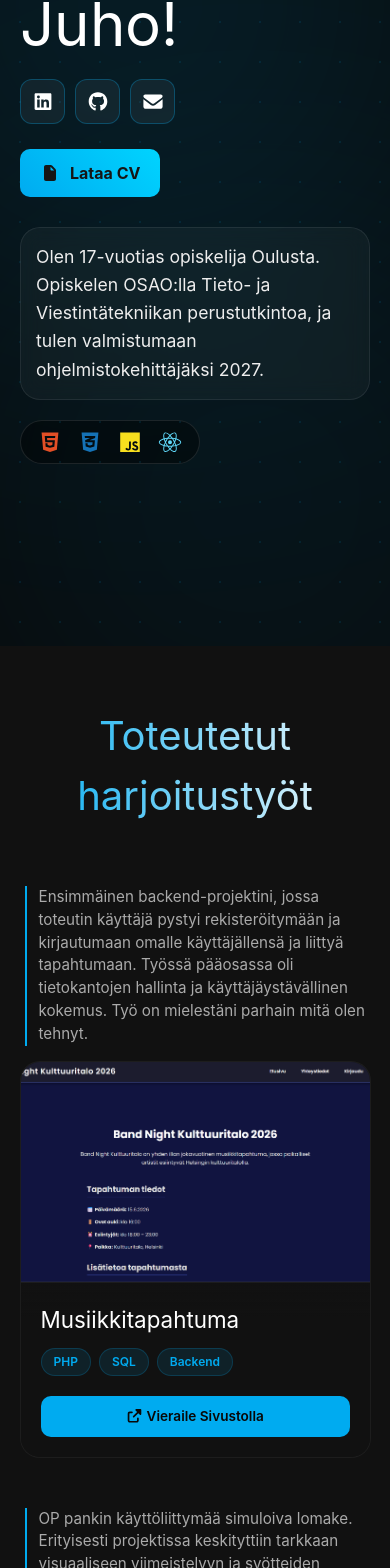
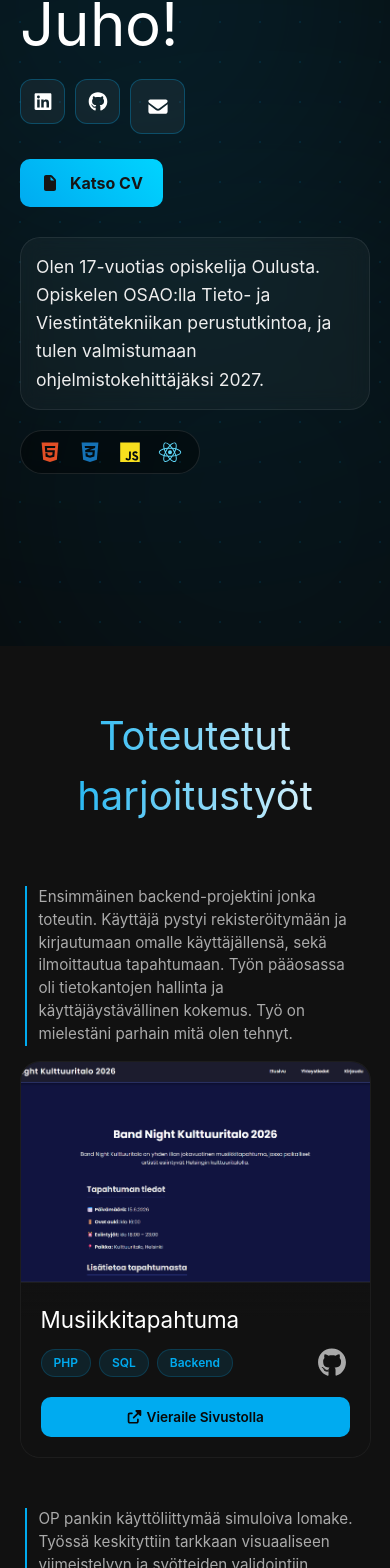
Before and after one commit to Juhohaima/Portfolio2026, a React app: page / in a window 390 px wide. Shown: the part 198-1766 px from the top of the page. Built offline with nearby package versions, Linux system fonts and the light colour scheme; the HTML template or start-up script is replaced by a standard one.

Commit message:
final commit

```diff
--- a/src/components/Hero.css
+++ b/src/components/Hero.css
@@ -1,4 +1,3 @@
-/* --- PERUSASETUKSET --- */
 .hero-container {
   min-height: 100vh;
   display: flex;
@@ -6,11 +5,11 @@
   justify-content: flex-start;
   padding: 0 12%;
   position: relative;
-  overflow: hidden;
-  background-color: #080808;
+  overflow: hidden; /* alhaalta scrollbar pois */
+  background-color: #080808; /* tumma tausta */
 }
 
-/* TAUSTAEFEKTIT */
+/* väriefekti taustalla */
 .hero-grid-pattern {
   position: absolute;
   top: 0; left: 0; width: 100%; height: 100%;
@@ -30,7 +29,9 @@
 .hero-bg-glow-1 { background: #00abf0; top: -100px; right: -50px; }
 .hero-bg-glow-2 { background: #0071a1; bottom: -150px; left: -50px; }
 
-/* --- SISÄLTÖ --- */
+/* väriefekti osio päättyy */
+
+/* muu sisältö */
 .hero-content {
   position: relative;
   z-index: 5;
@@ -38,12 +39,13 @@
   max-width: 1200px;
 }
 
+/* "tervetuloa portofolioon" teksti */
 .hero-intro {
   display: block;
-  font-size: 1.4rem;
-  font-weight: 500;
-  letter-spacing: 2px;
-  margin-bottom: 0.5rem;
+  font-size: 1.4rem; /* fonttikoko */
+  font-weight: 500; /* fontin paksuus */
+  letter-spacing: 2px; /* väliä kirjaimiin */
+  margin-bottom: 0.5rem; /* väliä alapuolella olevaan "Hei olen juho" tekstiin */
   color: #00abf0;
 }
 
@@ -55,89 +57,115 @@
   gap: 50px;
 }
 
+/* vasemmalla olevat tekstit ja napit */
 .hero-left {
   display: flex;
   flex-direction: column;
-  gap: 25px;
+  gap: 25px; /* välit elementtien välillä */
 }
 
-/* Some-ikonit */
+/* some ikonit sijoitus */
 .hero-socials {
   display: flex;
-  gap: 15px;
+  gap: 15px; /* väli ikonien välillä */
 }
 
+/* some ikonien tyylitys */
 .social-icon {
-  display: flex; align-items: center; justify-content: center;
-  width: 55px; height: 55px;
-  background-color: rgba(255, 255, 255, 0.05);
-  border: 1px solid rgba(0, 171, 240, 0.3);
-  color: white; font-size: 1.5rem;
-  border-radius: 12px; transition: 0.3s;
+  display: flex;
+  align-items: center;
+  justify-content: center;
+  width: 55px;
+  height: 55px; /* ikonin koko */
+  background-color: rgba(255, 255, 255, 0.05); /* taustaväri */
+  border: 1px solid rgba(0, 171, 240, 0.3); /* ohut sinertävä reuna */
+  color: white;
+  font-size: 1.5rem; /* fonttikoko ja väri */
+  border-radius: 12px;
+  transition: 0.3s; /* pyöristetyt kulmat ja hover efekti */
+  cursor: pointer;
 }
 
-/* CV-nappi */
+/* hover efektit ikoneille */
+.social-icon:hover {
+  background-color: rgba(0, 171, 240, 0.1);
+  border-color: #00abf0; /* sininen reuna */
+  color: #00abf0; /* ikoni muuttuu siniseksi */
+  transform: translateY(-5px); /* nousee hieman ylös */
+  box-shadow: 0 5px 15px rgba(0, 171, 240, 0.3); /* hohto alapuolella */
+}
+
+/* lataa cv nappi */
 .cv-button {
   display: inline-flex;
   align-items: center;
-  gap: 10px;
-  background: linear-gradient(45deg, #00abf0, #00d4ff);
-  color: #161515;
-  padding: 14px 28px;
-  border-radius: 10px;
-  font-size: 1.1rem;
-  font-weight: 700;
+  gap: 10px; /* väli ikoniin ja tekstiin */
+  background: linear-gradient(45deg, #00abf0, #00d4ff); /* napin väri */
+  color: #161515; /* tekstin väri */
+  padding: 14px 28px; /* napin koko */
+  border-radius: 10px; /* pyöristetyt kulmat */
+  font-size: 1.1rem; /* fonttikoko */
+  font-weight: 700; /* fontin paksuus */
   text-decoration: none;
-  width: fit-content;
+  width: fit-content; /* napin leveys mukautuu sisällön mukaan */
 }
 
-/* Kuvausteksti */
-.hero-description {
-  font-size: 1.3rem;
-  line-height: 1.6;
-  color: #eeeeee;
-  max-width: 500px;
-  background: rgba(255, 255, 255, 0.04);
-  padding: 25px;
-  border-radius: 20px;
-  backdrop-filter: blur(10px);
-  border: 1px solid rgba(255, 255, 255, 0.08);
+/* lataa cv napin hover efekti */
+.cv-button:hover {
+  transform: translateY(-3px);
+  box-shadow: 0 10px 20px rgba(0, 171, 240, 0.4);
+  filter: brightness(1.1); /* kirkastaa nappia hieman */
 }
 
-/* Teknologiat (Desktop) */
+/* pitempi teksti oikealla puolella */
+.hero-description {
+  font-size: 1.3rem; /* fonttikoko */
+  line-height: 1.6; /* riviväli */
+  color: #eeeeee; /* tekstin väri */
+  max-width: 500px;
+  background: rgba(255, 255, 255, 0.04); /* taustaväri */
+  padding: 25px; /* paddingia reunoihin */
+  border-radius: 20px; /* pyöristetyt kulmat */
+  backdrop-filter: blur(10px); /* blur efekti */
+  border: 1px solid rgba(255, 255, 255, 0.08); /* ohut reuna */
+}
+
+/* teknonurkka oikeassa alanurkassa */
 .tech-stack-corner {
   position: absolute;
-  bottom: 40px;
-  right: 5%;
+  bottom: 40px; /* väliä alareunaan */
+  right: 5%; /* väliä oikeaan reunaan */
   display: flex;
-  gap: 20px;
-  background: rgba(0, 0, 0, 0.4);
+  gap: 20px; /* väli ikonien välillä */
+  background: rgba(0, 0, 0, 0.4); /* tumma tausta ikonien takana */
   padding: 12px 20px;
   border-radius: 50px;
-  border: 1px solid rgba(255, 255, 255, 0.1);
+  border: 1px solid rgba(255, 255, 255, 0.1); /* ohut reuna */
 }
 
-.tech-lang { font-size: 2rem; }
+/* ikonien tyylitystä */
+.tech-lang { font-size: 2rem; } /* ikonin koko */
+
+/* Ikoneille omat värit */
 .html { color: #e34f26; } .css { color: #1572b6; } .js { color: #f7df1e; } .react { color: #61dafb; } .tailwind { color: #38bdf8; }
 
-/* --- MOBIILIKORJAUKSET (TÄRKEÄ) --- */
+/* Responsiivisuutta */
 
 @media (max-width: 900px) {
   .hero-container {
     padding: 100px 20px;
     height: auto;
-    display: block; /* Poistetaan flex, jotta asiat pinoutuvat luonnollisesti */
+    display: block;
   }
 
   .hero-main-flex {
     flex-direction: column;
-    align-items: flex-start; /* Pidetään teksti vasemmassa laidassa kuten kuvassa */
+    align-items: flex-start;
     gap: 30px;
   }
 
-  /* PIENENNETÄÄN NIMI */
   .hero-name-text {
-    font-size: 2.5rem !important; /* Huomattavasti pienempi mobiilissa */
+    font-size: 2.5rem !important; /* fonttikoko pienempi mobiilissa */
     line-height: 1.2;
   }
 
@@ -154,13 +182,13 @@
     max-width: 100%;
   }
 
-  /* TEKNOLOGIAPILLERI MOBIILISSA */
+  /* ikonit oikealla alareunassa */
   .tech-stack-corner {
-    position: relative; /* Ei enää kellu nimen päällä */
+    position: relative;
     bottom: auto;
     right: auto;
     margin-top: 20px;
-    display: inline-flex; /* Vie vain tarvittavan tilan */
+    display: inline-flex;
     padding: 10px 15px;
     gap: 12px;
   }
@@ -171,3 +199,64 @@
 @media (max-width: 480px) {
   .hero-name-text { font-size: 2.2rem !important; }
 }
+
+/* sähköpostin kopioimisen tyylit */
+
+.email-copy-wrapper {
+  position: relative;
+  display: inline-block;
+  z-index: 10;
+}
+
+.email-copy-wrapper button.social-icon {
+  background-color: rgba(255, 255, 255, 0.05);
+  border: 1px solid rgba(0, 171, 240, 0.3);
+  cursor: pointer;
+  padding: 0;
+  width: 55px;
+  height: 55px;
+  color: white;
+  font-family: inherit;
+}
+
+.email-copy-wrapper button.social-icon:hover {
+  background-color: rgba(0, 171, 240, 0.1);
+  border-color: #00abf0;
+  transform: translateY(-3px);
+}
+
+/* "Kopioitu!" ilmoitus */
+.copy-tooltip {
+  position: absolute;
+  top: -45px;
+  left: 50%;
+  transform: translateX(-50%);
+  background: #00abf0;
+  color: #080808;
+  padding: 6px 12px;
+  border-radius: 8px;
+  font-size: 0.85rem;
+  font-weight: 700;
+  white-space: nowrap;
+  pointer-events: none;
+  animation: fadeInOut 2s ease-in-out;
+}
+
+/* nuoli ilmoituksen alapuolella */
+.copy-tooltip::after {
+  content: "";
+  position: absolute;
+  top: 100%;
+  left: 50%;
+  margin-left: -5px;
+  border-width: 5px;
+  border-style: solid;
+  border-color: #00abf0 transparent transparent transparent;
+}
+
+@keyframes fadeInOut {
+  0% { opacity: 0; transform: translateX(-50%) translateY(10px); }
+  15% { opacity: 1; transform: translateX(-50%) translateY(0); }
+  85% { opacity: 1; transform: translateX(-50%) translateY(0); }
+  100% { opacity: 0; transform: translateX(-50%) translateY(-10px); }
+}
--- a/src/components/Hero.jsx
+++ b/src/components/Hero.jsx
@@ -1,4 +1,4 @@
-import React from 'react';
+import React, {useState} from 'react';
 import SplitText from "./SplitText";
 import "./Hero.css";
 import { FontAwesomeIcon } from '@fortawesome/react-fontawesome';
@@ -6,9 +6,21 @@ import { faLinkedin, faGithub, faHtml5, faCss3Alt, faJs, faReact, faTailwindCss
 import { faEnvelope, faFile } from '@fortawesome/free-solid-svg-icons';
 
 const Hero = () => {
+  const [copied, setCopied] = useState(false);
+
+
+  const copyEmail = (e) => {
+    e.preventDefault();
+    const email = "juhohaima@gmail.com";
+    navigator.clipboard.writeText(email);
+
+      setCopied(true);
+      setTimeout(() => setCopied(false), 2000);
+  };
+
+
   return (
     <section className="hero-container">
-      {/* TAUSTAELEMENTIT */}
       <div className="hero-bg-glow-1"></div>
       <div className="hero-bg-glow-2"></div>
       <div className="hero-grid-pattern"></div>
@@ -20,7 +32,7 @@ const Hero = () => {
           <div className="hero-left">
             <SplitText
               text="Hei olen Juho!"
-              className="hero-name-text !text-6xl" /* Isompi koko tässä */
+              className="hero-name-text !text-6xl" /* isompi teksti */
               delay={120}
               duration={0.8}
               ease="power3.out"
@@ -32,7 +44,7 @@ const Hero = () => {
               textAlign="left"
             />
 
-            {/* Some-ikonit */}
+            {/* Some ikonit */}
             <div className="hero-socials">
               <a href="https://www.linkedin.com/in/juho-haimakainen-25470a381/" target="_blank" rel="noreferrer" className="social-icon" aria-label="LinkedIn">
                 <FontAwesomeIcon icon={faLinkedin} />
@@ -42,19 +54,23 @@ const Hero = () => {
                 <FontAwesomeIcon icon={faGithub} />
               </a>
 
-              <a href="mailto:juhohaima@gmail.com" target="_blank" rel="noreferrer" className="social-icon" aria-label="Gmail">
-                <FontAwesomeIcon icon={faEnvelope} />
-              </a>
+              <div className="email-copy-wrapper">
+                <button onClick={copyEmail} className="social-icon" aria-label="Kopioi sähköposti">
+                  <FontAwesomeIcon icon={faEnvelope} />
+                  {copied && <span className="copy-tooltip">Kopioitu!</span>}
+                </button>
+              </div>
             </div>
 
-            {/* CV-nappi */}
+            {/* cv nappi */}
             <div className="hero-actions">
-              <a href="/Juho_Haimakainen_CV.pdf" download className="cv-button">
-                <FontAwesomeIcon icon={faFile} /> Lataa CV
+              <a href="https://drive.google.com/file/d/1GjGfRfItL8KEQ32kQllNRPYrQK_M-AuR/view?usp=sharing" target="_blank" rel="noreferrer" className="cv-button">
+                <FontAwesomeIcon icon={faFile} /> Katso CV
               </a>
             </div>
           </div>
 
+        {/* pitempi teksti oikealla puolella */}
           <p className="hero-description">
             Olen 17-vuotias opiskelija Oulusta. Opiskelen OSAO:lla Tieto- ja Viestintätekniikan perustutkintoa, ja tulen valmistumaan ohjelmistokehittäjäksi 2027.
           </p>
--- a/src/components/Navbar.jsx
+++ b/src/components/Navbar.jsx
@@ -18,7 +18,6 @@ const Navbar = () => {
         } else {
             const element = document.getElementById(targetId);
             if (element) {
-                // Lasketaan navbarin korkeus, ettei se peitä otsikkoa
                 const offset = 80;
                 const bodyRect = document.body.getBoundingClientRect().top;
                 const elementRect = element.getBoundingClientRect().top;
--- a/src/components/Projects.css
+++ b/src/components/Projects.css
@@ -1,16 +1,17 @@
 .projects-section {
   padding: 100px 12%;
-  background-color: #111; /* Yhdistetään Heron taustaväriin. Ennen: #080808 */
+  background-color: #111; /* sama taustaväri kuin hero osiossa */
   color: white;
 }
 
-/* Otsikon efekti */
+/* otsikon efekti */
 .projects-title {
-  font-size: 3.5rem;
-  margin-bottom: 60px;
-  text-align: center;
+  font-size: 3.5rem; /* fonttikoko */
+  margin-bottom: 60px; /* väliä alla oleviin kortteihin */
+  text-align: center; /* keskitetty otsikko */
 }
 
+/* otsikon efekti */
 .shine-text {
   background: linear-gradient(to right, #00abf0 0%, #ffffff 50%, #00abf0 100%);
   background-size: 200% auto;
@@ -19,29 +20,35 @@
   animation: shine 4s linear infinite;
 }
 
-/* Gridin asettelu */
+/* gridin asettelu */
 .projects-grid {
   display: grid;
   grid-template-columns: repeat(auto-fit, minmax(350px, 1fr));
-  gap: 40px;
+  gap: 50px; /* väliä korttien välillä */
+  align-items: stretch;
 }
 
-/* Kortin uusi rakenne */
+/* Korttien rakenne */
 .project-card {
   position: relative;
-  background: #111;
-  border-radius: 20px;
+  background: #111; /* taustaväri */
+  border-radius: 20px; /* pyöristetyt kulmat */
   overflow: hidden;
-  border: 1px solid rgba(255, 255, 255, 0.05);
-  transition: all 0.4s cubic-bezier(0.175, 0.885, 0.32, 1.275);
+  border: 1px solid rgba(255, 255, 255, 0.05); /* ohut reuna */
+  transition: all 0.4s cubic-bezier(0.175, 0.885, 0.32, 1.275); /* hover efekti */
+  flex-grow: 1;
+  display: flex;
+  flex-direction: column;
 }
 
+/* hover efekti */
 .project-card:hover {
   transform: translateY(-10px);
-  border-color: #00abf0;
-  box-shadow: 0 10px 30px rgba(0, 171, 240, 0.2);
+  border-color: #00abf0; /* väri korttien reunassa kun hoveraa */
+  box-shadow: 0 10px 30px rgba(0, 171, 240, 0.2); /* varjo hoveratessa */
 }
 
+/* kuvat korteissa */
 .project-img-wrapper {
   width: 100%;
   height: 220px;
@@ -52,45 +59,52 @@
   width: 100%;
   height: 100%;
   object-fit: cover;
-  transition: transform 0.6s ease;
+  transition: transform 0.6s ease; /* zoom efekti kun hoveraa */
 }
 
+/* zoomaus efekti hoverissa */
 .project-card:hover .project-img {
   transform: scale(1.1);
 }
 
-/* Lasimainen info-laatikko */
+/* info laatikkojen tausta */
 .project-info-box {
   padding: 20px;
   background: linear-gradient(to top, #111 80%, rgba(17, 17, 17, 0.8));
   border-top: 1px solid rgba(255, 255, 255, 0.05);
+  flex-grow: 1;
+  display: flex;
+  flex-direction: column;
+  justify-content: space-between;
 }
 
+/* projektin otsikko. "musiikkitapahtuma", "Op pankkilomake" jne */
 .project-header h3 {
-  font-size: 1.4rem;
-  margin-bottom: 12px;
-  color: #fff;
+  font-size: 1.4rem; /* fonttikoko */
+  margin-bottom: 12px; /* väliä alla oleviin käytettyihin ohjelmointikieliteksteihin */
+  color: #fff; /* otsikon väri */
 }
 
-/* Teknologia-pillerit */
+/* ohjelmointikieli tekstit */
 .project-tech-tags {
   display: flex;
   flex-wrap: wrap;
-  gap: 8px;
-  margin-bottom: 20px;
+  gap: 8px; /* väliä ohjelmointikieli teksteissä */
+  margin-bottom: 20px; /* väliä alla olevaan nappiin */
 }
 
+/* pienet ohjelmointikieli "pillerit" */
 .tech-tag {
-  background: rgba(0, 171, 240, 0.1);
-  color: #00abf0;
+  background: rgba(0, 171, 240, 0.1); /* taustaväri */
+  color: #00abf0; /* tekstin väri */
   padding: 4px 12px;
-  border-radius: 100px;
-  font-size: 0.75rem;
-  font-weight: 600;
-  border: 1px solid rgba(0, 171, 240, 0.2);
+  border-radius: 100px; /* pyöristetyt kulmat */
+  font-size: 0.75rem; /* fonttikoko */
+  font-weight: 600; /* fontin paksuus */
+  border: 1px solid rgba(0, 171, 240, 0.2); /* ohut reuna */
 }
 
-/* Napit */
+/* vieraile sivustolla nappi sijoittaminen */
 .project-actions {
   display: flex;
   justify-content: space-between;
@@ -98,25 +112,22 @@
   gap: 10px;
 }
 
+/* vieraile sivustolla nappien tyylitykset */
 .action-link {
   text-decoration: none;
-  font-weight: 600;
-  font-size: 0.85rem;
-  transition: all 0.3s ease;
+  font-weight: 600; /* fontin paksuus */
+  font-size: 0.85rem; /* fonttikoko */
+  transition: all 0.3s ease; /* hover efekti */
 }
 
-
+/* nappien tyylit */
 .action-link.demo {
-  background: #00abf0;
-  color: #080808;
+  background: #00abf0; /* nappien väri */
+  color: #080808; /* tekstin väri napeissa */
   padding: 10px 20px;
-  border-radius: 10px;
+  border-radius: 10px; /* pyöristetyt kulmat */
   flex-grow: 1;
-  text-align: center;
-}
-.action-link.demo:hover {
-  background: #fff;
-  transform: scale(1.02);
+  text-align: center; /* teksti keskelle nappia */
 }
 
 /* Responsiivisuus */
@@ -125,16 +136,15 @@
   .projects-section { padding: 60px 5%; }
 }
 
-/* Lisää nämä olemassa olevan Projects.css tiedostosi jatkoksi tai korvaa vastaavat kohdat */
-
 .project-item-wrapper {
   display: flex;
   flex-direction: column;
   gap: 15px; /* Väli tekstin ja kortin välillä */
+  height: 100%;
 }
 
 .project-top-text {
-  min-height: 60px; /* Pitää gridin suorassa, vaikka tekstien pituus vaihtelee */
+  min-height: 120px; /* Pitää gridin suorassa, vaikka tekstien pituus vaihtelee */
   padding: 0 5px;
 }
 
@@ -156,4 +166,33 @@
   align-items: flex-start;
 }
 
-/* Pidetään muut aiemmat tyylit (.project-card, .shine-text jne.) ennallaan */
+/* Lisää tai korvaa nämä Projects.css tiedostossa */
+
+.project-meta-wrapper {
+  display: flex;
+  justify-content: space-between; /* Työntää tagit vasemmalle ja ikonit oikealle */
+  align-items: center; /* Pitää ne samalla korkeudella */
+  width: 100%;
+  margin-bottom: 20px;
+}
+
+.project-tech-tags {
+  display: flex;
+  flex-wrap: wrap;
+  gap: 8px;
+  margin-bottom: 0; /* Poistetaan marginaali, ettei se sotke pystysuuntaista keskitystä */
+}
+
+.github-link-icon {
+  color: #aaaaaa;
+  font-size: 1.8rem; /* Hieman isompi erottuvuuden vuoksi */
+  transition: all 0.3s ease;
+  display: flex;
+  align-items: center;
+  padding-left: 15px; /* Pieni hajurako tageihin */
+}
+
+.github-link-icon:hover {
+  color: #00abf0;
+  transform: translateY(-2px); /* Pieni noste hoverissa */
+}
--- a/src/components/Projects.jsx
+++ b/src/components/Projects.jsx
@@ -2,29 +2,34 @@ import React from 'react';
 import './Projects.css';
 import { FontAwesomeIcon } from '@fortawesome/react-fontawesome';
 import { faExternalLinkAlt } from '@fortawesome/free-solid-svg-icons';
+import { faGithub } from '@fortawesome/free-brands-svg-icons';
 
+// komponentit joissa näkyy toteutetut harjoitukset. Sisältää kuvan, kuvauksen, ja mitä ohjelmointitekniikoita on käytetty
 const Projects = () => {
   const projectData = [
     {
       title: "Musiikkitapahtuma",
-      description: "Ensimmäinen backend-projektini, jossa toteutin käyttäjä pystyi rekisteröitymään ja kirjautumaan omalle käyttäjällensä ja liittyä tapahtumaan. Työssä pääosassa oli tietokantojen hallinta ja käyttäjäystävällinen kokemus. Työ on mielestäni parhain mitä olen tehnyt.",
+      description: "Ensimmäinen backend-projektini jonka toteutin. Käyttäjä pystyi rekisteröitymään ja kirjautumaan omalle käyttäjällensä, sekä ilmoittautua tapahtumaan. Työn pääosassa oli tietokantojen hallinta ja käyttäjäystävällinen kokemus. Työ on mielestäni parhain mitä olen tehnyt.",
       tech: ["PHP", "SQL", "Backend"],
       image: "/musiikkitapahtumatyo.png",
-      live: "https://geronimo.okol.org/~haijuh/musiikkitapahtuma"
+      live: "https://geronimo.okol.org/~haijuh/musiikkitapahtuma",
+      github: "https://github.com/Juhohaima/bandnight"
     },
     {
       title: "Op Pankkilomake",
-      description: "OP pankin käyttöliittymää simuloiva lomake. Erityisesti projektissa keskityttiin tarkkaan visuaaliseen viimeistelyyn ja syötteiden validointiin JavaScriptillä.",
-      tech: ["JS", "HTML", "CSS"],
+      description: "OP pankin käyttöliittymää simuloiva lomake. Työssä keskityttiin tarkkaan visuaaliseen viimeistelyyn ja syötteiden validointiin JavaScriptillä.",
+      tech: ["HTML", "CSS", "JS"],
       image: "/optyo.png",
-      live: "https://geronimo.okol.org/~haijuh/op-main/"
+      live: "https://geronimo.okol.org/~haijuh/op-main/",
+      github: "https://github.com/Juhohaima/op"
     },
     {
       title: "Kotkantien maalaus",
-      description: "Ensimmäinen ohjelmointityöni. Toteutin maalauspalveluyritykselle sivuston, jossa oli kuvia tehdyistä maalaustöistä, sekä osio jossa eri maaleja pystyi kokeilemaan kuvan taustalle. On hienoa nähdä oma edistys ohjelmistokehittäjänä",
-      tech: ["HTML", "CSS"],
+      description: "Ensimmäinen ohjelmoinninharjoitustyö. Toteutin maalauspalveluyritykselle sivuston, jossa oli kuvia tehdyistä maalaustöistä, sekä osio jossa eri maaleja pystyi kokeilemaan kuvan taustalle. On hienoa nähdä oma edistys ohjelmistokehittäjänä",
+      tech: ["HTML", "CSS", "JS"],
       image: "/kotkantienmaalaus.png",
-      live: "https://geronimo.okol.org/~haijuh/"
+      live: "https://geronimo.okol.org/~haijuh/",
+      github: "https://github.com/Juhohaima/Kotkantienmaalaus"
     }
   ];
 
@@ -36,7 +41,7 @@ const Projects = () => {
         {projectData.map((project, index) => (
           <div className="project-item-wrapper" key={index}>
 
-            {/* Kortin yläpuolella oleva kuvausteksti */}
+            {/* korttien yläpuolella olevat kuvausteksti */}
             <div className="project-top-text">
               <p>{project.description}</p>
             </div>
@@ -46,13 +51,23 @@ const Projects = () => {
                 <img src={project.image} alt={project.title} className="project-img" />
               </div>
 
+
               <div className="project-info-box">
             <div className="project-header">
             <h3>{project.title}</h3>
-                  <div className="project-tech-tags">
+
+              <div className="project-meta-wrapper">
+    <         div className="project-tech-tags">
              {project.tech.map((tag, i) => (
             <span key={i} className="tech-tag">{tag}</span>
             ))}
+            </div>
+
+            {project.github && (
+           <a href={project.github} target="_blank" rel="noreferrer" className="github-link-icon">
+            <FontAwesomeIcon icon={faGithub} />
+            </a>
+            )}
             </div>
             </div>
 
--- a/src/components/SplitText.jsx
+++ b/src/components/SplitText.jsx
@@ -1,3 +1,5 @@
+// Reactbits komponentti. Tekee "Hei Olen Juho!"-tekstistä animaation, jossa teksti ilmestyy kirjaimittain alhaalta ylös, vasemmalta oikealle. Käytetään Hero.jsx:ssä.
+
 import { useRef, useEffect, useState } from 'react';
 import { gsap } from 'gsap';
 import { ScrollTrigger } from 'gsap/ScrollTrigger';
```
Also changed, not shown: src/components/Contact.css (+85 -33 lines), src/components/Contact.jsx (+55 -14 lines), src/components/Navbar.css (+5 -5 lines), 1 other file (tests, documents, lock files or other folders). Lines whose indentation alone changed are shown as unchanged.
